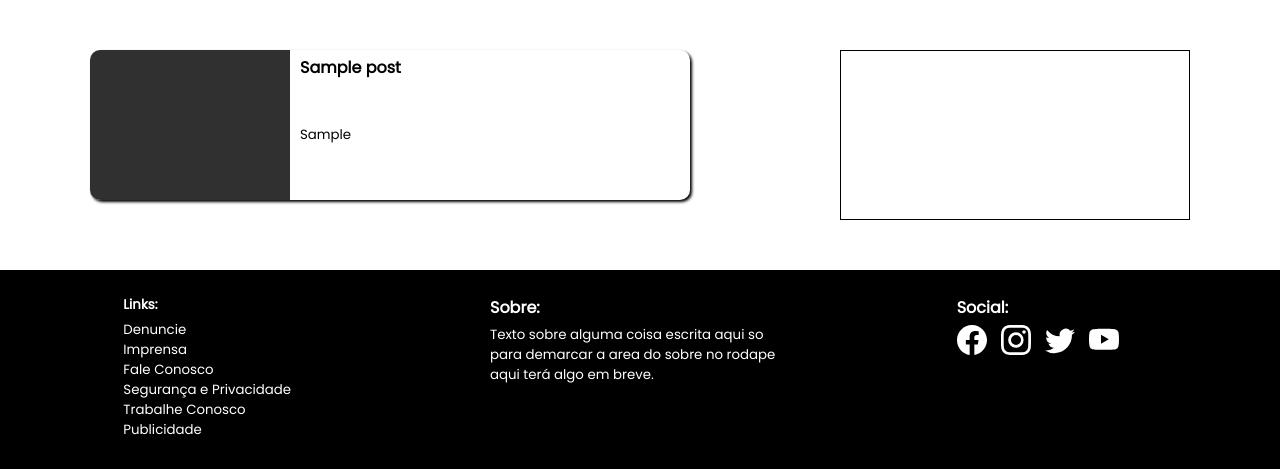
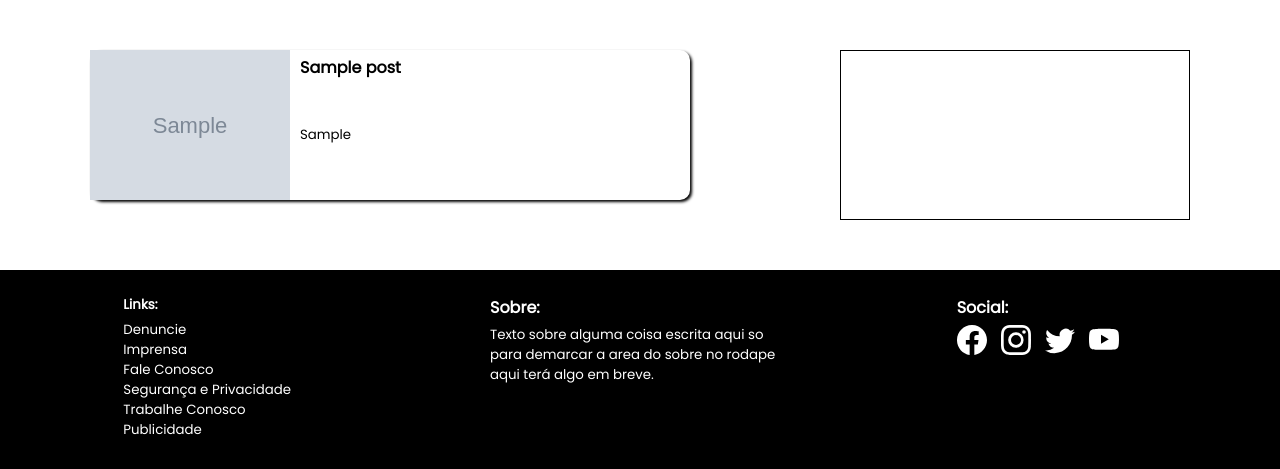
Before and after one commit to mendesleu/Projeto-Blog, a PHP site: page / in a window 1280 px wide. Shown: the part 250-719 px from the top of the page. Run offline with PHP 8.4, Linux system fonts and the light colour scheme; tables that the repository leaves empty or names only in its code hold one stand-in row (values such as "Sample post"); grey boxes marked "Sample" are stand-in pictures.

Commit message:
visualization image

```diff
--- a/css/cards.css
+++ b/css/cards.css
@@ -17,6 +17,21 @@
     height: 150px;
     border-radius: 10px 0 0 10px;
 }
+
+.box-thumb{
+    width: 200px;
+    height: 150px;
+}
+
+.thumb{
+    width: 100%;
+    height: 100%;
+    background-position: center;
+    background-repeat: no-repeat;
+    background-size: cover;
+    object-fit: cover;
+}
+
 
 .container-cards-description{
     width: 390px;
--- a/index.php
+++ b/index.php
@@ -75,7 +75,11 @@
 
             <a href="pages/noticia.php?not=<?php echo $row['title'] ?>&id=<?php echo $row['id'] ?>" style="color: black;">
                 <section class="container-cards">
-                    <section class="photo"<?php echo $row['thumb']; ?>></section>
+                    <section class="photo">
+                        <div class="box-thumb">
+                            <img src="img/post/<?php echo $row['thumb'] ?>" class="thumb">
+                        </div>
+                    </section>
                     <section class="container-cards-description">
                         <div class="cards-title">
                             <h4>
--- a/pages/noticia.php
+++ b/pages/noticia.php
@@ -91,7 +91,9 @@
             </section>
 
             <section id="container-photo">
-                <div id="photo"><?php echo $row['thumb']; ?></div>
+                <div id="photo">
+                    <img src="../img/post/<?php echo $row['thumb'] ?>" id="thumb">
+                </div>
             </section>
 
             <section id="text">
```
Also changed, not shown: css/noticia.css (+12 -0 lines).
